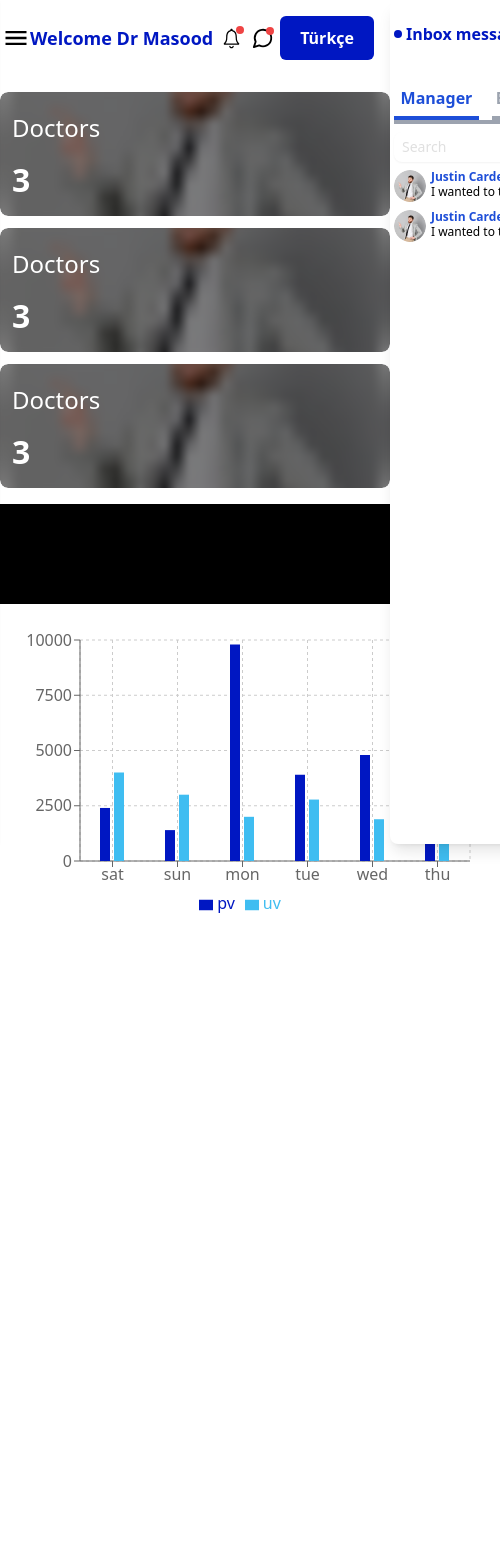
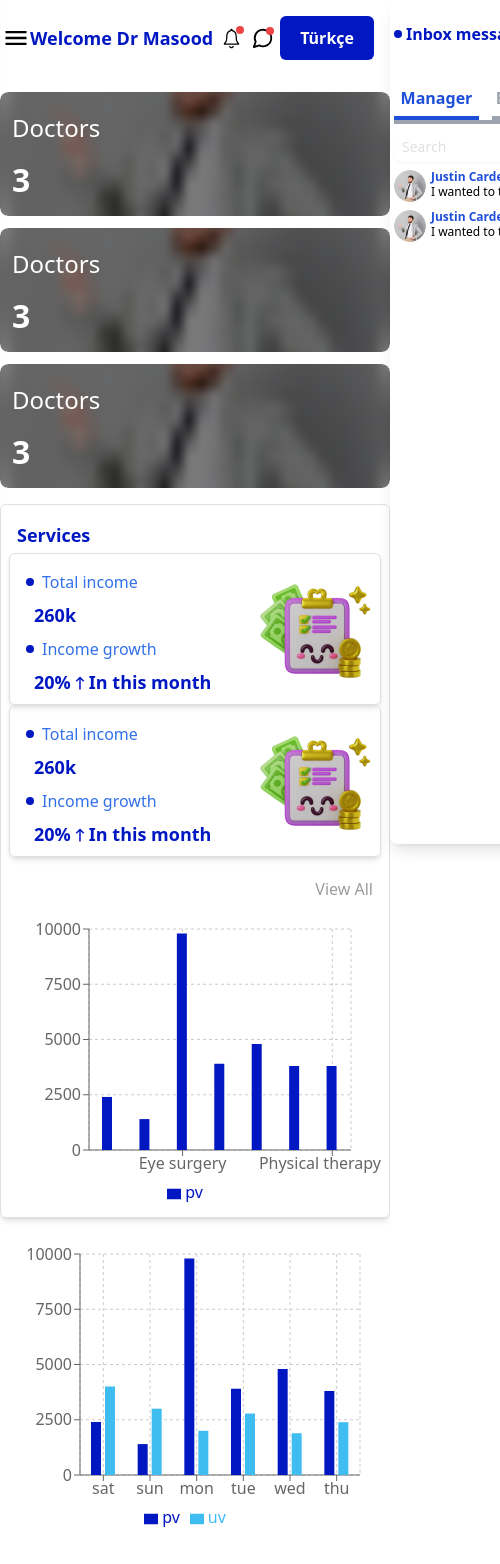
Before and after one commit to montaser77789/MB-WAY, a React (Vite) app: page /medical in a window 390 px wide. Shown: the top 1564 px of the page, 500 px wide, since content can reach past the window. Built offline with nearby package versions, Linux system fonts and the light colour scheme.

Commit message:
Medical page

```diff
--- a/src/components/mbway/AddManger&&emplyee.tsx
+++ b/src/components/mbway/AddManger&&emplyee.tsx
@@ -8,7 +8,7 @@ import Addmeeting from "./AdditionMainDashBoard/Addmeeting";
 
 const AddMangerAndEmplyee = () => {
   const { t } = useTranslation();
-  const [ activeTab, setActiveTab ] = useState("employee");
+  const [ activeTab, setActiveTab ] = useState("task");
   return (
     <>
       <div  className=" shadow-lg p-2 border border-gray_maincolor rounded-lg mt-10">
--- a/src/components/shared/Modal.tsx
+++ b/src/components/shared/Modal.tsx
@@ -1,16 +1,18 @@
 import { Dialog, Transition } from '@headlessui/react'
 import { Fragment, ReactNode } from 'react'
-interface Iprpose{
-  isOpen:boolean,
-    title?:string,
-    children:ReactNode,
-    closeModal :()=>void
+
+interface Iprpose {
+  isOpen: boolean;
+  title?: string;
+  children: ReactNode;
+  closeModal: () => void;
 }
-const Modal =({isOpen,title,children,closeModal}:Iprpose) => {
+
+const Modal = ({ isOpen, title, children, closeModal }: Iprpose) => {
   return (
     <>
-      <Transition  appear show={isOpen} as={Fragment}>
-        <Dialog as="div"  className="relative z-100" onClose={closeModal}>
+      <Transition appear show={isOpen} as={Fragment}>
+        <Dialog as="div" style={{zIndex: 100}} className="relative z-200" onClose={closeModal}>
           <Transition.Child
             as={Fragment}
             enter="ease-out duration-300"
@@ -19,12 +21,12 @@ const Modal =({isOpen,title,children,closeModal}:Iprpose) => {
             leave="ease-in duration-200"
             leaveFrom="opacity-100"
             leaveTo="opacity-0"
-
           >
-            <div className="fixed    inset-0 bg-black/25" />
+            {/* زيادة التعتيم حول الـ Modal */}
+            <div className="fixed inset-0 bg-black/75" />
           </Transition.Child>
 
-          <div className="fixed  inset-0 overflow-y-auto ">
+          <div className="fixed inset-0 overflow-y-auto">
             <div className="flex min-h-full items-center justify-center p-4 text-center">
               <Transition.Child
                 as={Fragment}
@@ -35,26 +37,17 @@ const Modal =({isOpen,title,children,closeModal}:Iprpose) => {
                 leaveFrom="opacity-100 scale-100"
                 leaveTo="opacity-0 scale-95"
               >
-                <Dialog.Panel className="w-full max-w-md transform overflow-hidden rounded-2xl bg-white p-6 text-left align-middle shadow-xl transition-all">
-
-                <Dialog.Title
-                dir='rtl'
+                {/* تكبير عرض الـ Modal */}
+                <Dialog.Panel className="w-full max-w-xl transform overflow-hidden rounded-2xl bg-white p-6 text-left align-middle shadow-xl transition-all">
+                  <Dialog.Title
+                    dir="rtl"
                     as="h3"
-                    className=" text-right text-lg font-medium leading-6 text-gray-900"
+                    className="text-right text-lg font-medium leading-6 text-gray-900"
                   >
                     {title}
                   </Dialog.Title>
 
-                  <div className="mt-4">
-                    {children}
-                    {/* <button
-                      type="button"
-                      className="inline-flex justify-center rounded-md border border-transparent bg-blue-100 px-4 py-2 text-sm font-medium text-blue-900 hover:bg-blue-200 focus:outline-none focus-visible:ring-2 focus-visible:ring-blue-500 focus-visible:ring-offset-2"
-                      onClick={closeModal}
-                    >
-                      Got it, thanks!
-                    </button> */}
-                  </div>
+                  <div className="mt-4">{children}</div>
                 </Dialog.Panel>
               </Transition.Child>
             </div>
@@ -62,6 +55,7 @@ const Modal =({isOpen,title,children,closeModal}:Iprpose) => {
         </Dialog>
       </Transition>
     </>
-  )
-}
+  );
+};
+
 export default Modal;
--- /dev/null
+++ b/src/components/shared/TextArea.tsx
@@ -0,0 +1,17 @@
+import { TextareaHTMLAttributes } from "react";
+
+interface IProps extends TextareaHTMLAttributes<HTMLTextAreaElement> {
+    clasName ?: string
+}
+
+const Textarea = ({ className = "", ...rest }: IProps) => {
+  return (
+    <textarea
+    className={`bg-[white] border border-gray_maincolor px-2 text-sm font-bold box-border  rounded-lg border-solid outline-none ${className}`}
+    rows={6}
+      {...rest}
+    />
+  );
+};
+
+export default Textarea;
--- a/src/index.css
+++ b/src/index.css
@@ -2,29 +2,41 @@
 @tailwind components;
 @tailwind utilities;
 
-
-
 body {
     height: 2000px;
 }
+
 .sidebar-scrollbar::-webkit-scrollbar {
     width: 10px;
     height: 12px;
 }
 
-  /* تصميم العمود نفسه */
 .sidebar-scrollbar::-webkit-scrollbar-thumb {
-    background-color: #0017c2; /* لون العمود */
-    border-radius: 6px; /* حواف مستديرة */
+    background-color: #0017c2;
+    border-radius: 6px;
 }
 
-  /* الخلفية خلف عمود التمرير */
 .sidebar-scrollbar::-webkit-scrollbar-track {
-    background-color: #f0f0f0; /* لون الخلفية */
+    background-color: #f0f0f0;
 }
 
-  @layer {
-    .container  {
-      @apply m-auto
+@layer components {
+    .container {
+        @apply m-auto;
+    }
+
+    .titles {
+        @apply text-blue_maincolor text-[18px] font-bold leading-5;
+    }
+
+    .label {
+        @apply text-blue_maincolor text-[16px] font-medium;
+    }
+
+    .shadow-card {
+        @apply shadow-md rounded-md border border-gray_maincolor p-2;
+    }
+    .circle {
+      @apply w-2 h-2 rounded-full flex items-center justify-center bg-blue_maincolor;
     }
 }
--- a/src/pages/MedicalSection/Medical.tsx
+++ b/src/pages/MedicalSection/Medical.tsx
@@ -1,4 +1,4 @@
-import  { useState } from "react";
+import { useState } from "react";
 import {
   BarChart,
   Bar,
@@ -7,16 +7,29 @@ import {
   CartesianGrid,
   Tooltip,
   Legend,
+  ResponsiveContainer,
 } from "recharts";
 import backgroundImage from "../../assets/Ellipse 38.png";
+import img from "../../assets/rb_2151532310 1.png";
+import { CgArrowUp } from "react-icons/cg";
 
 const chartData = [
-  { name: "sat",    uv: 4000, pv: 2400, amt: 2400 },
+  { name: "sat", uv: 4000, pv: 2400, amt: 2400 },
   { name: "sun", uv: 3000, pv: 1398, amt: 2210 },
   { name: "mon", uv: 2000, pv: 9800, amt: 2290 },
   { name: "tue", uv: 2780, pv: 3908, amt: 2000 },
   { name: "wed", uv: 1890, pv: 4800, amt: 2181 },
   { name: "thu", uv: 2390, pv: 3800, amt: 2500 },
+];
+
+const chartData2 = [
+  { name: "Cosmetic", pv: 2400 },
+  { name: "Slimming", pv: 1398 },
+  { name: "Eye surgery", pv: 9800 },
+  { name: "Oncology", pv: 3908 },
+  { name: "Orthopedic", pv: 4800 },
+  { name: "Dental", pv: 3800 },
+  { name: "Physical therapy", pv: 3800 },
 ];
 
 const Medical = () => {
@@ -28,7 +41,7 @@ const Medical = () => {
 
   return (
     <div>
-      <div className="grid grid-cols-12 gap-3">
+      <div className="grid grid-cols-12 gap-3 overflow-hidden">
         {/* الكروت */}
         {[1, 2, 3].map((_, index) => (
           <div
@@ -58,9 +71,99 @@ const Medical = () => {
         ))}
       </div>
 
+      <div className="grid grid-cols-12 gap-3 mt-4 shadow-card">
+        <div className="col-span-12 md:col-span-5">
+          <div className="titles flex justify-start p-2 mt-1">Services</div>
 
-      <div className="grid grid-cols-12 gap-3 h-[100px] bg-black mt-4">
+          <div className="flex justify-between items-center gap-2 shadow-card">
+            <div className="flex-1">
+              <div className="flex gap-2 items-center p-2">
+                <span className="circle"></span>
+                <span className="text-[#3371EB]">Total income</span>
+              </div>
+              <div>
+                <p className="text-blue_maincolor font-bold text-[18px] px-4">
+                  260k
+                </p>
+              </div>
 
+              <div className="flex gap-2 items-center p-2">
+                <span className="circle"></span>
+                <span className="text-[#3371EB]">Income growth</span>
+              </div>
+              <div>
+                <p className="text-blue_maincolor font-bold text-[18px] px-4 flex items-center text-nowrap ">
+                  20% <CgArrowUp />{" "}
+                  <span className="text-[#3371EB">In this month</span>
+                </p>
+              </div>
+            </div>
+            <div>
+              <img src={img} />
+            </div>
+          </div>
+
+          <div className="flex justify-between items-center gap-2 shadow-card">
+            <div className="flex-1">
+              <div className="flex gap-2 items-center p-2">
+                <span className="circle"></span>
+                <span className="text-[#3371EB]">Total income</span>
+              </div>
+              <div>
+                <p className="text-blue_maincolor font-bold text-[18px] px-4">
+                  260k
+                </p>
+              </div>
+
+              <div className="flex gap-2 items-center p-2">
+                <span className="circle"></span>
+                <span className="text-[#3371EB]">Income growth</span>
+              </div>
+              <div>
+                <p className="text-blue_maincolor font-bold text-[18px] px-4 flex items-center text-nowrap ">
+                  20% <CgArrowUp />{" "}
+                  <span className="text-[#3371EB">In this month</span>
+                </p>
+              </div>
+            </div>
+            <div>
+              <img src={img} />
+            </div>
+          </div>
+        </div>
+        <div className="col-span-12 md:col-span-7">
+          <div
+            className={`min-w-[100%] ${
+              isScrollable ? "overflow-x-auto" : ""
+            } transition-all duration-300`}
+            onClick={handleClick}
+          >
+            <div className="flex justify-end p-2 text-[#9C9C9C]">View All</div>
+            <div style={{ width: "100%", height: 300 }}>
+              <ResponsiveContainer width="100%" height="100%">
+                <BarChart
+                  data={chartData2}
+                  barSize={10}
+                  margin={{
+                    top: 20,
+                    right: 30,
+                    left: 20,
+                    bottom: 5,
+                  }}
+                >
+                  <CartesianGrid strokeDasharray="3 3" />
+                  <XAxis dataKey="name" />
+                  <YAxis />
+                  <Tooltip />
+                  <Legend />
+                  {/* تغيير لون العمود الأول */}
+                  <Bar dataKey="pv" fill="#0017C2" />
+                  {/* تغيير لون العمود الثاني */}
+                </BarChart>
+              </ResponsiveContainer>
+            </div>
+          </div>
+        </div>
       </div>
 
       {/* القسم الثاني */}
@@ -72,9 +175,9 @@ const Medical = () => {
             } transition-all duration-300`}
             onClick={handleClick}
           >
+            <div style={{ width: "100%", height: 300 }}>
+              <ResponsiveContainer width="100%" height="100%">
                 <BarChart
-              width={500}
-              height={300}
                   data={chartData}
                   barSize={10}
                   margin={{
@@ -90,10 +193,12 @@ const Medical = () => {
                   <Tooltip />
                   <Legend />
                   {/* تغيير لون العمود الأول */}
-              <Bar dataKey="pv" fill="#0017C2" /> {/* لون برتقالي */}
+                  <Bar dataKey="pv" fill="#0017C2" />
                   {/* تغيير لون العمود الثاني */}
-              <Bar dataKey="uv" fill="#3FBDF1" /> {/* لون أخضر */}
+                  <Bar dataKey="uv" fill="#3FBDF1" />
                 </BarChart>
+              </ResponsiveContainer>
+            </div>
           </div>
         </div>
         <div className="col-span-12 md:col-span-6">
```
Also changed, not shown: src/components/mbway/AdditionMainDashBoard/AddTasks.tsx (+155 -65 lines), src/assets/rb_2151532310 1.png (added). Lines whose indentation alone changed are shown as unchanged.
